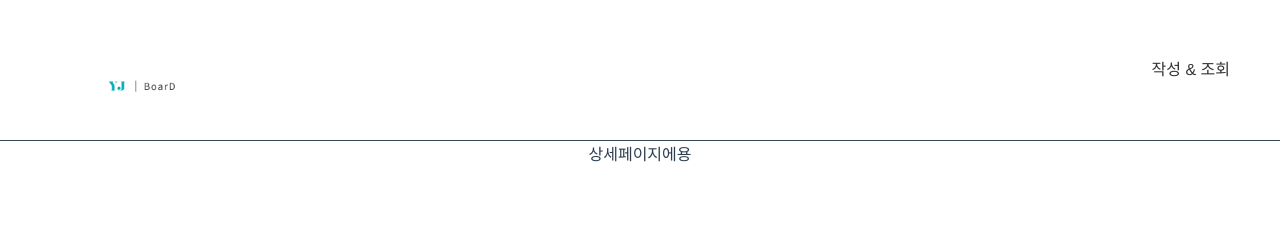
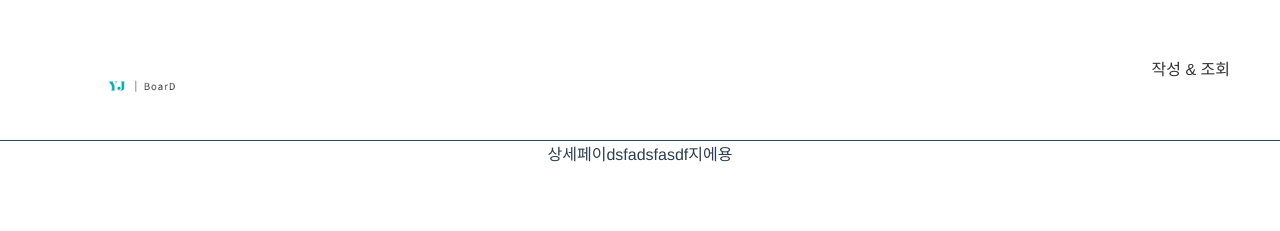
Before and after one commit to 10019610/vue-board, a Vue app: page /detail in a window 1280 px wide. Shown: the top 231 px of the page. Built offline with nearby package versions, Linux system fonts and the light colour scheme.

Commit message:
[수정] 상세페이지 이동 라우터 세팅

```diff
--- a/src/components/BoardDetail.vue
+++ b/src/components/BoardDetail.vue
@@ -1,13 +1,20 @@
 <template>
-  <div>상세페이지에용</div>
+  <div>상세페이dsfadsfasdf지에용</div>
 </template>
 
 <script>
 export default {
-
-}
+  // List에서 보낸 params 값을 props로 받아서 세팅해준다.
+  name: "boardDetail",
+  // props: {
+  //   boardId: {
+  //   },
+  // },
+  // created() {
+  //   console.log(this.boardId);
+  // },
+};
 </script>
 
 <style>
-
 </style>
```
Also changed, not shown: src/routes/index.js (+15 -7 lines).
